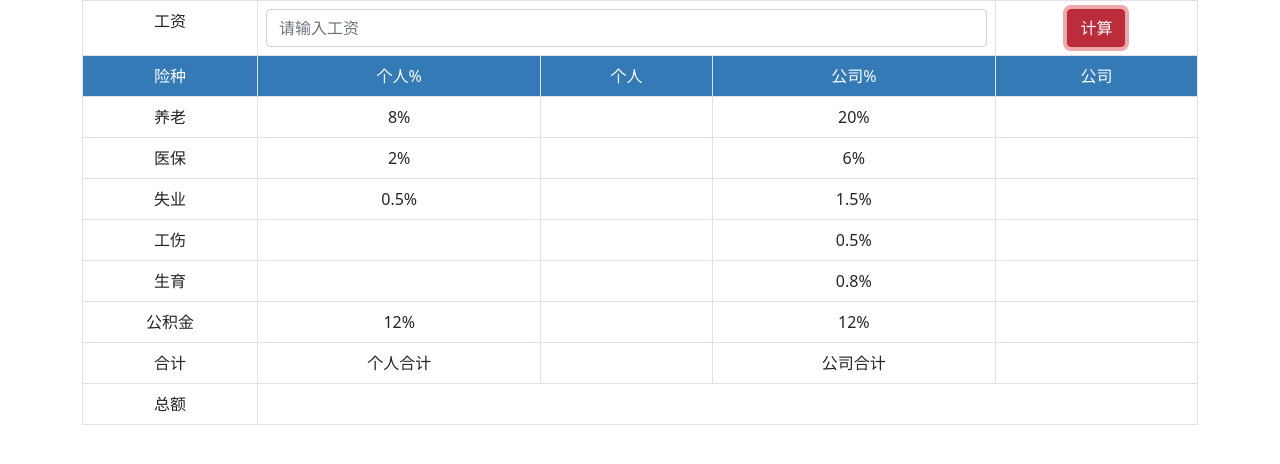
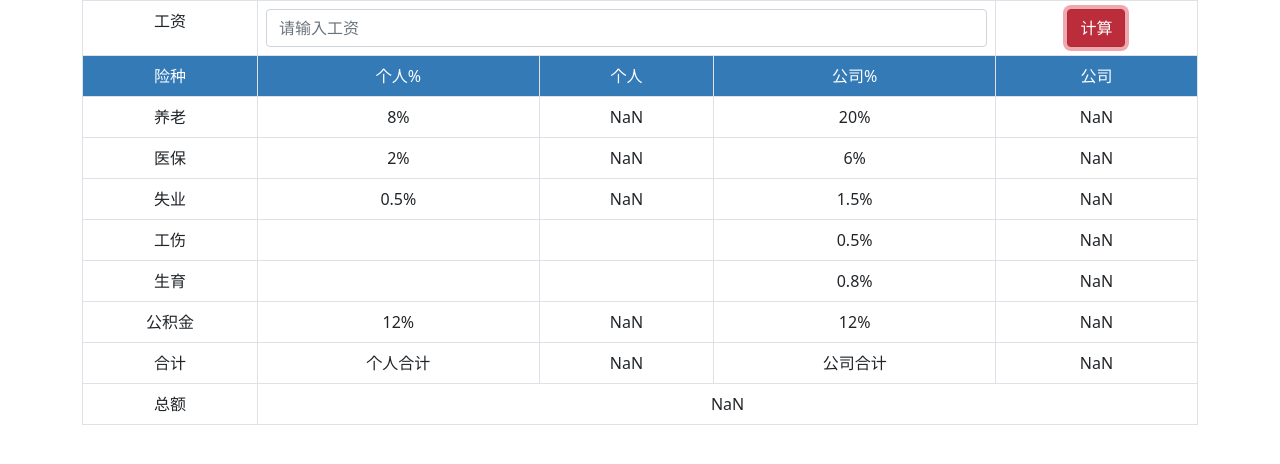
Before and after one commit to nuc456/nuc2413042116zch, a plain HTML site: page index.html in a window 1280 px wide. Both pictures are taken after a click on the button "计算". Drawn offline with nearby package versions, Linux system fonts and the light colour scheme.

Commit message:
Update index.html

```diff
--- a/index.html
+++ b/index.html
@@ -9,6 +9,45 @@
 
 		<!-- 最新的 Bootstrap5 核心 JavaScript 文件 -->
 		<script src="https://cdn.staticfile.net/twitter-bootstrap/5.1.1/js/bootstrap.bundle.min.js"></script>
+		<script>
+			function calc(){
+				sal=document.getElementById("salary").value;
+				salnum=parseInt(sal);//
+				ylgr=salnum*0.08;
+				ylgs=salnum*0.2;
+				document.getElementById("ylgr").innerText=ylgr;
+				document.getElementById("ylgs").innerText=ylgs;
+
+				ybgr=salnum*0.02;
+				ybgs=salnum*0.06;
+				document.getElementById("ybgr").innerText=ybgr;
+				document.getElementById("ybgs").innerText=ybgs;
+
+				sygr=salnum*0.005;
+				shiygs=salnum*0.015;
+				document.getElementById("sygr").innerText=sygr;
+				document.getElementById("shiygs").innerText=shiygs;
+
+				gsgs=salnum*0.005;
+				document.getElementById("gsgs").innerText=gsgs;
+
+				sygs=salnum*0.008;
+				document.getElementById("sygs").innerText=sygs;
+
+				gjjgr=salnum*0.12;
+				gjjgs=salnum*0.12;
+				document.getElementById("gjjgr").innerText=gjjgr;
+				document.getElementById("gjjgs").innerText=gjjgs;
+
+				grhj=ylgr+ybgr+sygr+gjjgr
+				gshj=ylgs+ybgs+shiygs+gsgs+sygs+gjjgs
+				document.getElementById("grhj").innerText=grhj;
+				document.getElementById("gshj").innerText=gshj;
+
+				ze=gshj+grhj;
+				document.getElementById("ze").innerText=ze;
+			}
+		</script>
 	</head>
 	<body>
 		<div class="container text-center">
@@ -16,9 +55,10 @@
 				<tr>
 					<td>工资</td>
 					<td colspan="3">
+
 						<input type="text" id="salary" placeholder="请输入工资" class="form-control">
 					</td>
-					<td><button class="btn btn-danger btn-block">计算</button></td>
+					<td><button onclick="calc()" class="btn btn-danger btn-block">计算</button></td>
 				</tr>
 				<tr style="background-color: #337ab7;color: white">
 					<td>险种</td>
@@ -30,55 +70,55 @@
 				<tr>
 					<td>养老</td>
 					<td>8%</td>
-					<td></td>
+					<td id="ylgr"></td>
 					<td>20%</td>
-					<td></td>
+					<td id="ylgs"></td>
 				</tr>
 				<tr>
 					<td>医保</td>
 					<td>2%</td>
-					<td></td>
+					<td id="ybgr"></td>
 					<td>6%</td>
-					<td></td>
+					<td id="ybgs"></td>
 				</tr>
 				<tr>
 					<td>失业</td>
 					<td>0.5%</td>
-					<td></td>
+					<td id="sygr"></td>
 					<td>1.5%</td>
-					<td></td>
+					<td id="shiygs"></td>
 				</tr>
 				<tr>
 					<td>工伤</td>
 					<td></td>
 					<td></td>
 					<td>0.5%</td>
-					<td></td>
+					<td id="gsgs"></td>
 				</tr>
 				<tr>
 					<td>生育</td>
 					<td></td>
 					<td></td>
 					<td>0.8%</td>
-					<td></td>
+					<td id="sygs"></td>
 				</tr>
 				<tr>
 					<td>公积金</td>
 					<td>12%</td>
-					<td></td>
+					<td id="gjjgr"></td>
 					<td>12%</td>
-					<td></td>
+					<td id="gjjgs"></td>
 				</tr>
 				<tr>
 					<td>合计</td>
 					<td>个人合计</td>
-					<td></td>
+					<td id="grhj"></td>
 					<td>公司合计</td>
-					<td></td>
+					<td id="gshj"></td>
 				</tr>
 				<tr>
 					<td>总额</td>
-					<td colspan="4"></td>
+					<td colspan="4" id="ze"></td>
 				</tr>
 			</table>
 		</div>
```
